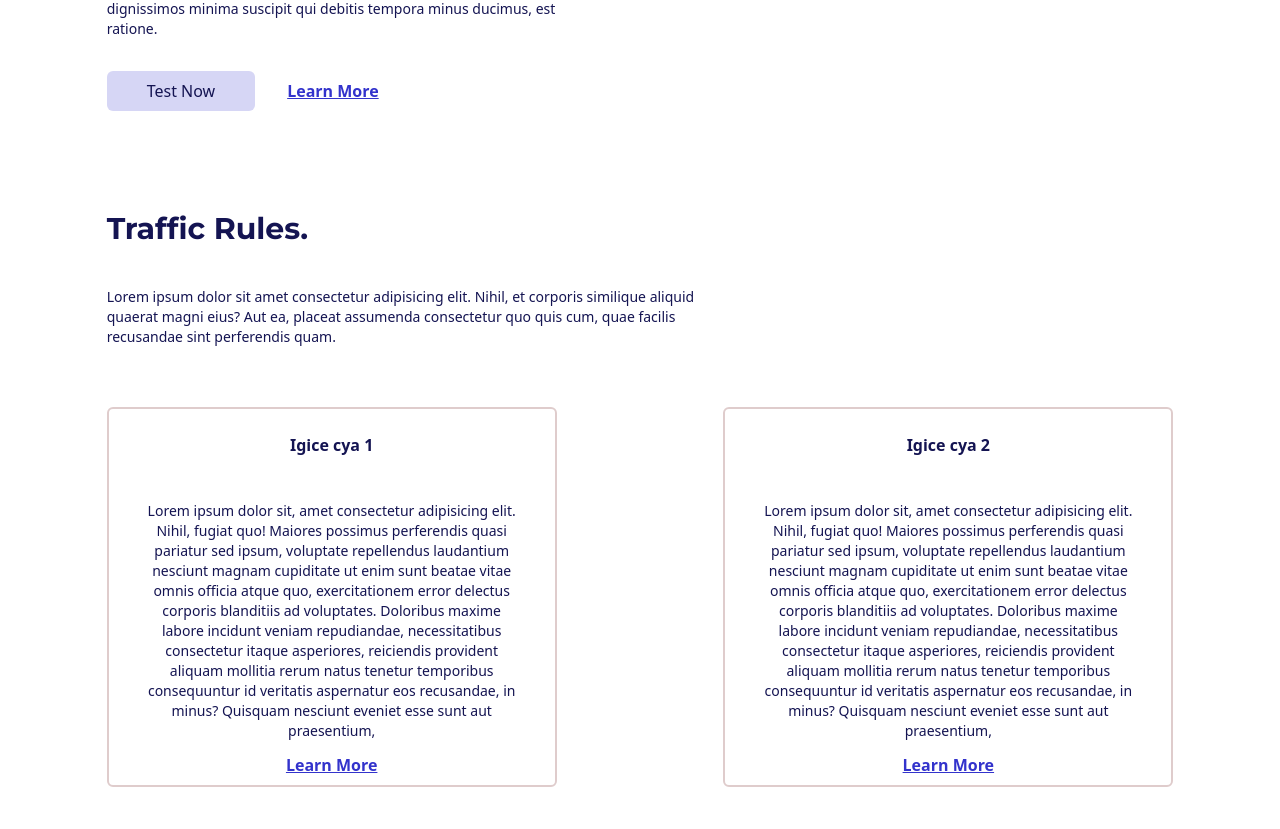
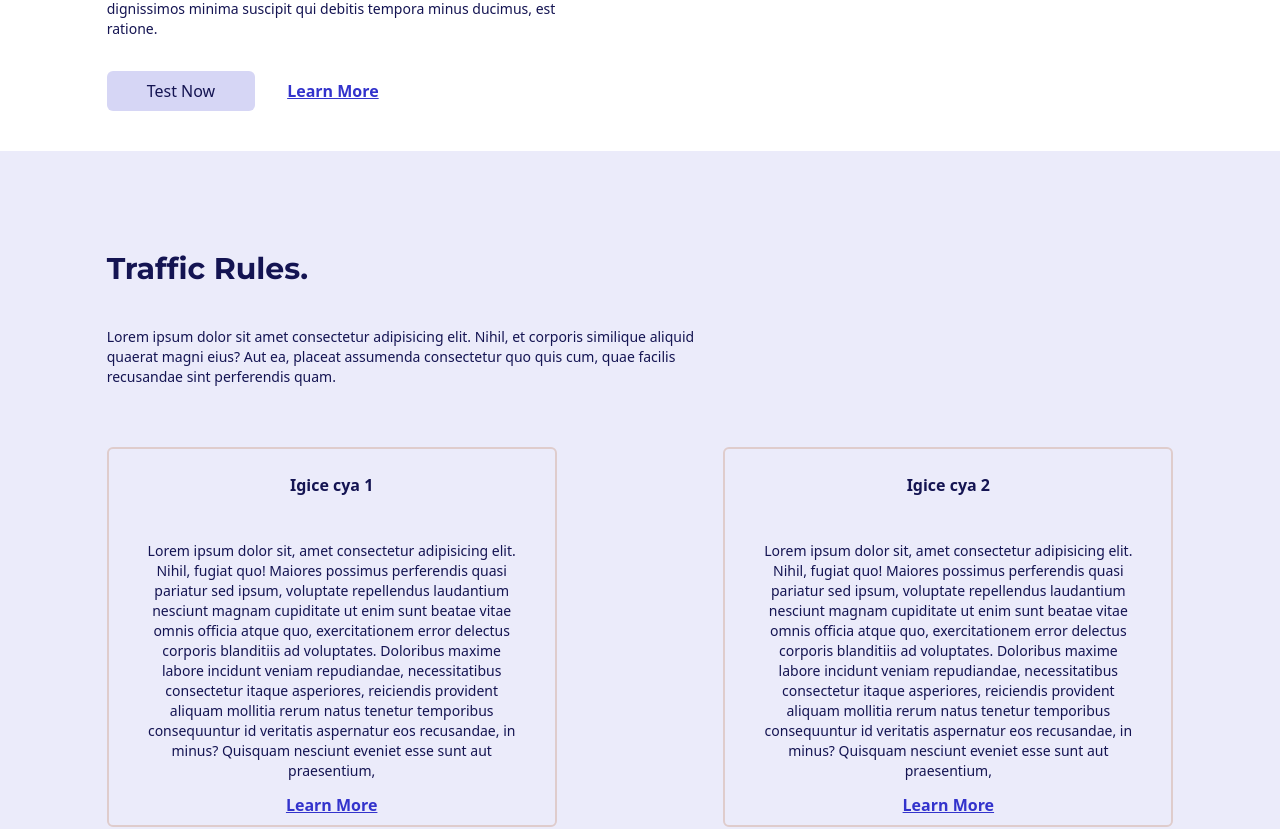
Before and after one commit to yschristian/classic-test, a React (Vite) app: page / in a window 1280 px wide. Shown: the part 432-1261 px from the top of the page. Built offline with nearby package versions, Linux system fonts and the light colour scheme.

Commit message:
traffic rules

```diff
--- a/src/pages/TrafficRules/index.tsx
+++ b/src/pages/TrafficRules/index.tsx
@@ -44,9 +44,9 @@ const TrafficRules = ({ setSelectedPage }: Props) => {
   return (
     <section
       id="trafficrules"
-      className="mx-auto min-h-full w-5/6 py-20"
+      className=" bg-primary-100 mt-10"
     >
-      <div>
+      <div className='mx-auto min-h-full py-20 w-5/6'>
         <div className='md:my-5 md:w-3/5'>
           <HText>Traffic Rules.</HText>
           <p className='my-10 text-sm'>
```
